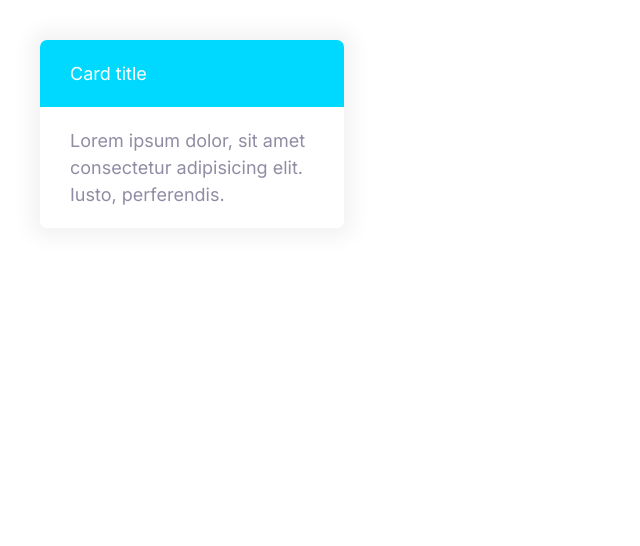
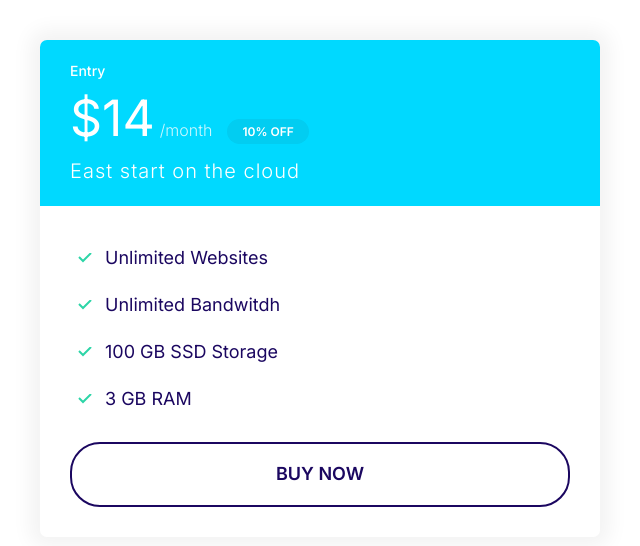
Before and after one commit to yerald-mora/html-css-course, a plain HTML site: page index.html in a window 1280 px wide. Shown: the whole page, without its empty margins (0-640 px from the left). Drawn offline with Linux system fonts and the light colour scheme.

Commit message:
Build plan component and move card component to right folder

```diff
--- a/css/styles.css
+++ b/css/styles.css
@@ -118,6 +118,7 @@
 
 .badge--small {
   font-size: 1.6rem;
+  padding: 0.5rem 1.5rem;
 }
 
 @media screen and (min-width: 1024px) {
@@ -310,3 +311,52 @@
   background: var(--color-secondary);
   color: white;
 }
+
+.card--secondary .badge--secondary {
+  background: #02cdf1;
+}
+
+/* Plans */
+
+.plan__name {
+  color: white;
+  margin: 0;
+  font-weight: 500;
+  font-size: 2.4rem;
+}
+
+.plan__price {
+  font-size: 6rem;
+}
+
+.plan__billing-cycle {
+  font-size: 2.4rem;
+  font-weight: 300;
+  opacity: 0.8;
+  margin-right: 1rem;
+}
+
+.plan__description {
+  font-size: 2rem;
+  font-weight: 300;
+  letter-spacing: 1px;
+  display: block;
+}
+
+.plan .list__item {
+  margin-bottom: 2rem;
+}
+
+@media screen and (min-width: 1024px) {
+  .plan__name {
+    font-size: 1.4rem;
+  }
+
+  .plan__price {
+    font-size: 5rem;
+  }
+
+  .plan__billing-cycle {
+    font-size: 1.6rem;
+  }
+}
--- a/index.html
+++ b/index.html
@@ -6,17 +6,31 @@
     <meta name="viewport" content="width=device-width, initial-scale=1.0">
     <title>Document</title>
     <link rel="preconnect" href="https://fonts.gstatic.com">
-<link href="https://fonts.googleapis.com/css2?family=Inter:wght@400;500;600;700&display=swap" rel="stylesheet">
+<link href="https://fonts.googleapis.com/css2?family=Inter:wght@300;400;500;600;700&display=swap" rel="stylesheet">
     <link rel="stylesheet" href="css/normalize.css">
     <link rel="stylesheet" href="css/styles.css">
 </head>
 <body>
 
-   <div style="width: 30%; padding: 4rem;">
-       <div class="card card--secondary">
-           <header class="card__header ">Card title</header>
-           <div class="card__body">
-               Lorem ipsum dolor, sit amet consectetur adipisicing elit. Iusto, perferendis.
+   <div style="width: 50%; padding: 4rem;">
+       <div class="plan">
+           <div class="card card--secondary">
+               <header class="card__header ">
+                   <h3 class="plan__name">Entry</h3>
+                   <span class="plan__price">$14</span>
+                   <span class="plan__billing-cycle">/month</span>
+                   <span class="badge badge--secondary badge--small">10% OFF</span>
+                   <span class="plan__description">East start on the cloud</span>
+               </header>
+               <div class="card__body">
+                <ul class="list list--tick">
+                    <li class="list__item">Unlimited Websites</li>
+                    <li class="list__item">Unlimited Bandwitdh</li>
+                    <li class="list__item">100 GB SSD Storage</li>
+                    <li class="list__item">3 GB RAM</li>
+                </ul>
+                <button class="btn btn--outline btn--block">Buy now</button>
+               </div>
            </div>
        </div>
    </div>
```
Also changed, not shown: components/plan.html (added, +19 -0 lines), components/card.html (renamed from card.html).
